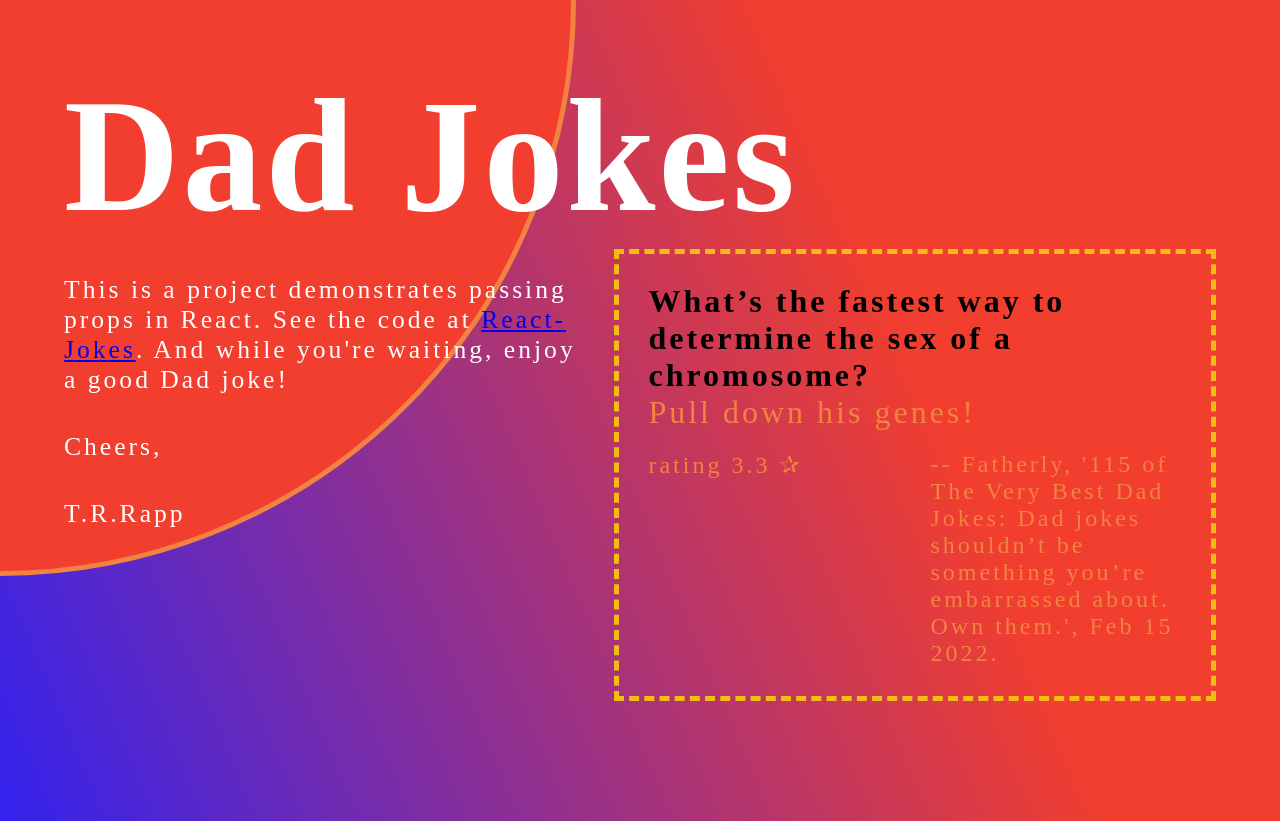
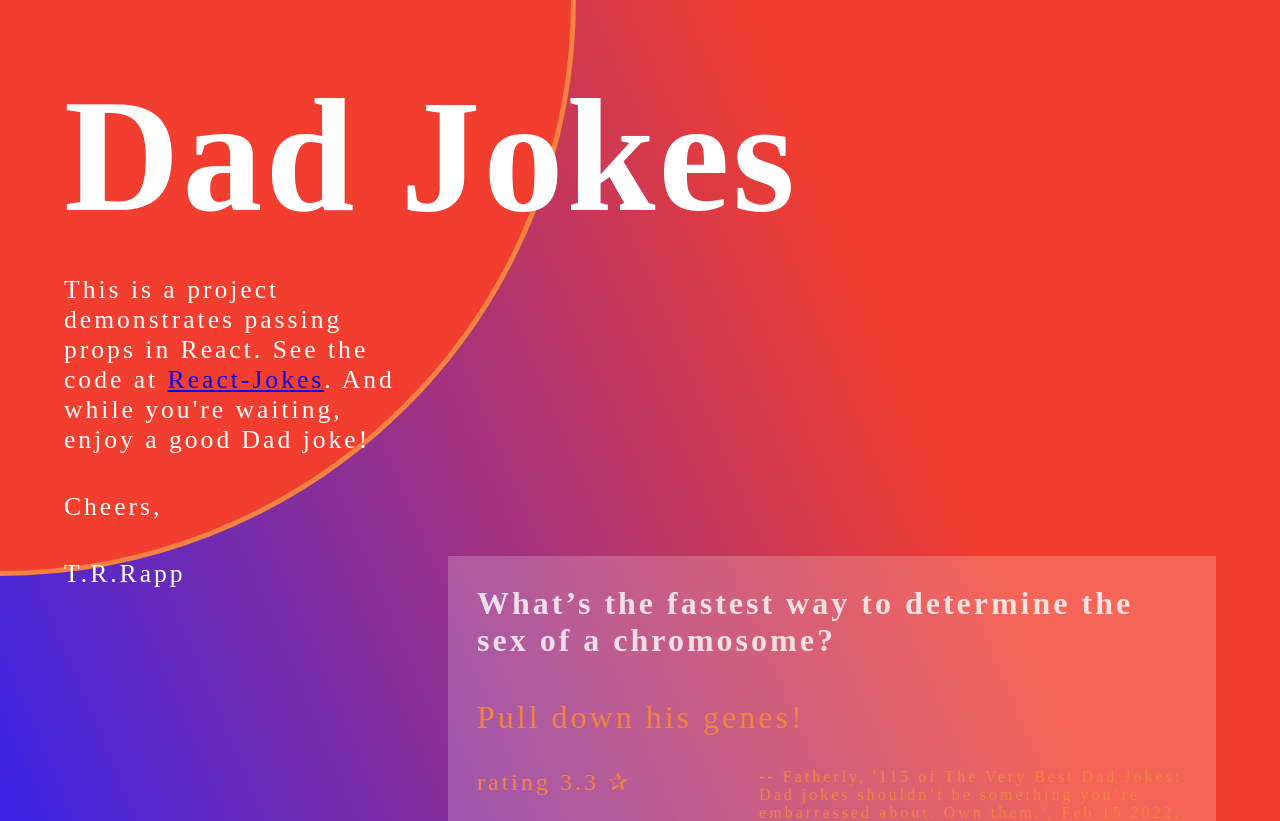
Before and after one commit to trrapp12/Dad-Jokes, a React (Create React App) app in the folder react-jokes/: page / in a window 1280 px wide. Shown: the top 821 px of the page. Built offline with nearby package versions, Linux system fonts and the light colour scheme; a web font is replaced by a local one.

Commit message:
clean up the design a bit

```diff
--- a/react-jokes/src/index.css
+++ b/react-jokes/src/index.css
@@ -54,7 +54,7 @@ p {
 /* ---------------------------- classes ---------------------------- */
 
 .attribution {
-  font-size: .75em;
+  font-size: .5em;
   color: #F28241;
   transition: all 500ms ease-in-out;
 }
@@ -71,26 +71,24 @@ p {
   z-index: -1;
 }
 
-.container:nth-child(odd) {
-  border: dashed 5px #F2BB16;
-  padding: 29px;
-  transition: 500ms ease-in-out;
-}
-
-.container:nth-child(odd):hover {
+/* .container:nth-child(odd):hover {
   -webkit-box-shadow: 3px 1px 41px 5px #FFFFFF;
   box-shadow: 3px 1px 41px 5px #FFFFFF;
   transition: 500ms ease-in-out;
-}
+} */
 
 .container {
-  margin-bottom: 50px;
+  margin-top: 40%;
+  background-color: rgba(255,255,255, .2);
+  padding: 29px;
+  transition: 500ms ease-in-out;
 }
 
 .joke-meta-data {
   display: flex;
   flex-direction: row;
   justify-content: space-between;
+  margin-top: 1em;
 }
 
 .hover-effect {
@@ -105,8 +103,6 @@ p {
 }
 
 .p-container {
-  min-height: -moz-fit-content;
-  min-height: fit-content;
   font-family: 'Hubballi', cursive;
   color: black;
   margin-bottom: 2em;
@@ -115,18 +111,19 @@ p {
 }
 
 .p-divider-a {
-  min-width: 32vw;
+  max-width: 30vw;
   padding: 2vw 2vw 0vw 0vw;
+  flex-shrink: 1;
 }
 
 .p-divider-b {
-
+  flex-grow: 1;
 }
 
-.punchline{
+.punchline {
   color: #F28241;
   transition: all 500ms ease-in-out;
-  margin-bottom: 20px;
+  margin-top: 1.25em;
 }
 
 .punchline:hover {
@@ -144,6 +141,7 @@ p {
 
 .setup {
   font-weight: bold;
+  color: rgba(255,255,255,.8);
 }
 
 /* ---------------------------- media queries ---------------------------- */
```
